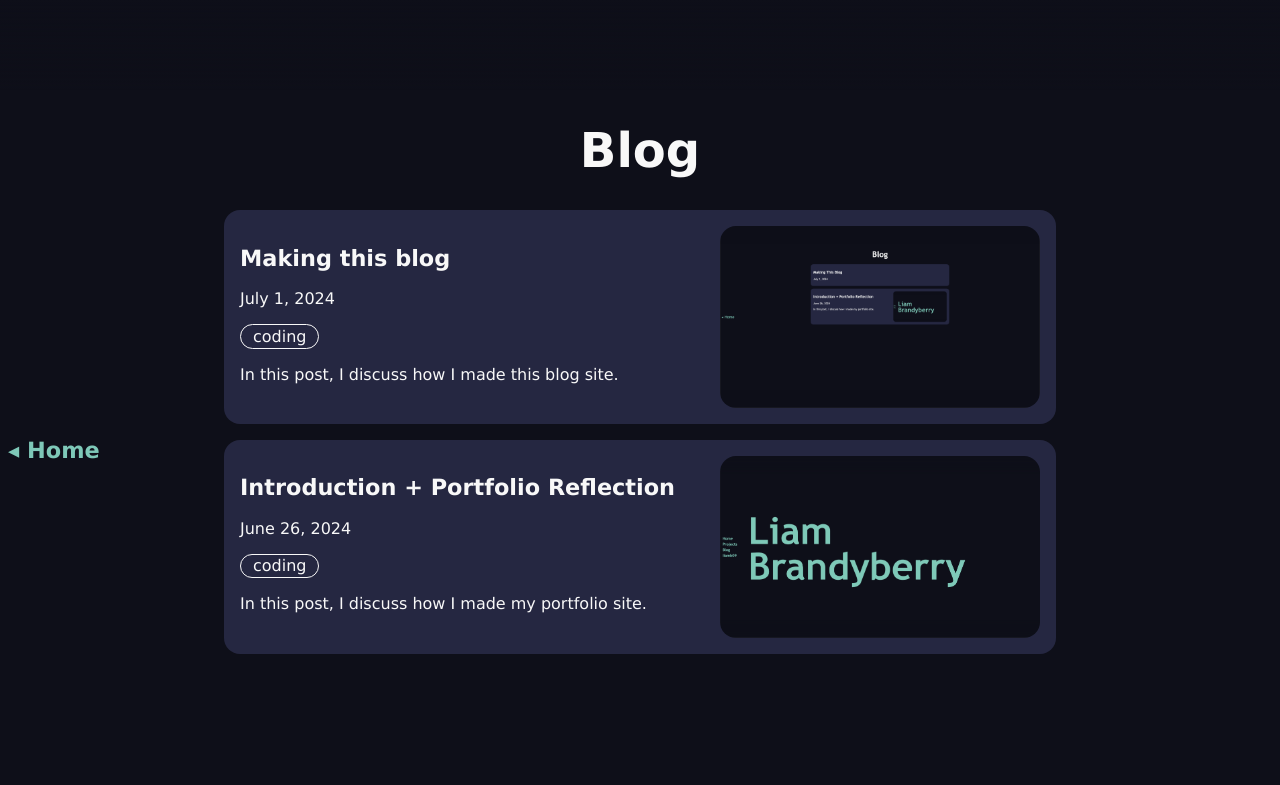
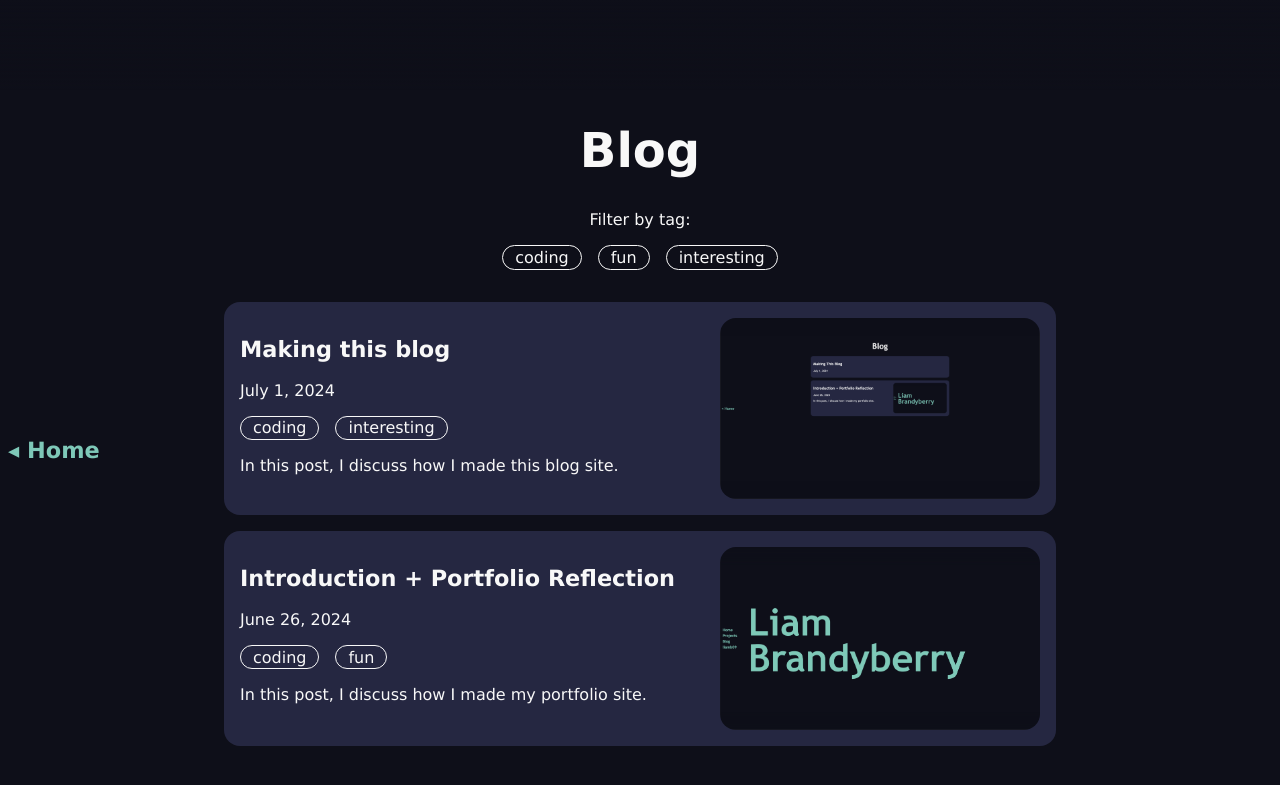
Before and after one commit to liamb09/blog, a Jekyll site: the page built from index.markdown, in a window 1280 px wide. Shown: the top 785 px of the page. Built offline with Jekyll 4.4.1, drawn with Linux system fonts in a browser that asks for light colours.

Commit message:
Filter posts by tag

```diff
--- a/_layouts/home.html
+++ b/_layouts/home.html
@@ -5,6 +5,51 @@
     <meta name="viewport" content="width=device-width, initial-scale=1.0, shrink-to-fit=no, user-scalable=yes" />
     <title>Blog</title>
     <link rel="icon" type="image/x-icon" href="assets/images/favicon.ico">
+    <script>
+        function filterPosts (tag) {
+            // Make sure tag is visibly selected
+            unselectTags();
+            tags = document.getElementsByClassName("tag-menu-item");
+            for (var i = 0; i < tags.length; i++) {
+                if (tags[i].innerHTML == tag) {
+                    tags[i].classList.add("selected-tag");
+                }
+            }
+
+            // Make sure they're all hidden
+            liElements = document.getElementsByTagName("li");
+            for (var i = 0; i < liElements.length; i++) {
+                liElements[i].classList.add("hidden-post");
+            }
+
+            // Remove hidden from posts that have tag
+            selectedPosts = document.getElementsByClassName(tag);
+            for (var i = 0; i < selectedPosts.length; i++) {
+                selectedPosts[i].classList.remove("hidden-post");
+            }
+        }
+
+        function removeFilter () {
+            // Make sure no posts are hidden
+            liElements = document.getElementsByTagName("li");
+            for (var i = 0; i < liElements.length; i++) {
+                if (liElements[i].classList.contains("hidden-post")) {
+                    liElements[i].classList.remove("hidden-post");
+                }
+            }
+
+            unselectTags();
+        }
+
+        function unselectTags () {
+            tags = document.getElementsByClassName("tag-menu-item");
+            for (var i = 0; i < tags.length; i++) {
+                if (tags[i].classList.contains("selected-tag")) {
+                    tags[i].classList.remove("selected-tag");
+                }
+            }
+        }
+    </script>
 </head>
 
 {% include header.html %}
@@ -16,16 +61,26 @@
 
 <h1 id="section-header">Blog</h1>
 
+<p class="filter-label">Filter by tag: </p>
+
+{% if site.tags.size > 1 %}
+    <div id="tag-menu">
+        {% for tag in site.tags %}
+            <p class="tag-menu-item" onclick="filterPosts('{{ tag[0] }}')">{{ tag[0] }}</p>
+        {% endfor %}
+    </div>
+{% endif %}
+
 <ul id="blog-list">
     {% for post in site.posts %}
-        <li>
+        <li class='{{ post.tags | join: " " }}'>
             <a href="{{ post.url | relative_url }}"><article id="blog-list-item">
                 <div id="blog-list-item-text">
                     <h1>{{ post.title }}</h1>
                     <p>{{ post.date | date: "%B %-d, %Y" }}</p>
                     <div id="blog-list-tags">
                         {% for tag in post.tags %}
-                            <p id="post-tag" class="{{ tag }}">{{ tag }}</p>
+                            <p id="post-tag">{{ tag }}</p>
                         {% endfor %}
                     </div>
                     <p>{{ post.description }}</p>
--- a/_posts/2024-06-26-intro-and-portfolio-reflection.md
+++ b/_posts/2024-06-26-intro-and-portfolio-reflection.md
@@ -4,7 +4,7 @@ title:       "Introduction + Portfolio Reflection"
 date:        2024-06-26 16:00:00 -0500
 description: In this post, I discuss how I made my portfolio site.
 image:       website.png
-tags:        coding
+tags:        coding fun
 ---
 
 ## Introduction
--- a/_posts/2024-07-01-making-this-blog.md
+++ b/_posts/2024-07-01-making-this-blog.md
@@ -4,7 +4,7 @@ title:       "Making this blog"
 date:        2024-07-01 11:30:00 -0500
 description: In this post, I discuss how I made this blog site.
 image:       blog.png
-tags:        coding
+tags:        coding interesting
 ---
 
 ## Introduction
--- a/assets/css/homeStyles.css
+++ b/assets/css/homeStyles.css
@@ -55,6 +55,48 @@ button {
     height: 10vh;
 }
 
+.filter-label {
+    color: var(--off-white);
+    text-align: center;
+}
+
+#tag-menu {
+    display: flex;
+    gap: 1rem;
+    justify-content: center;
+}
+
+.tag-menu-item {
+    color: var(--off-white);
+    cursor: pointer;
+    border-radius: 1rem;
+    padding: .1rem;
+    padding-left: .75rem;
+    padding-right: .75rem;
+    margin-top: 0;
+    border: 1px solid;
+    transition: all .25s;
+}
+
+.tag-menu-item:hover {
+    background-color: var(--primary);
+    color: var(--black);
+    border: 1px solid var(--primary);
+}
+
+.selected-tag {
+    background-color: var(--primary);
+    color: var(--black);
+    border: 1px solid var(--primary);
+}
+
+/*
+TODO:
+    add tag headers at top of blog list page to filter posts,
+    and fix home page glitch where you can still click on a post
+    even if your mouse is to the left or right of the card.
+*/
+
 #blog-list {
     color: var(--off-white);
     list-style-type: none;
@@ -65,9 +107,14 @@ button {
     margin-bottom: 1rem;
 }
 
+.hidden {
+    display: none;
+}
+
 #blog-list > li > a {
     text-decoration: none;
     color: var(--off-white);
+    display: block;
 }
 
 #blog-list-item {
```
